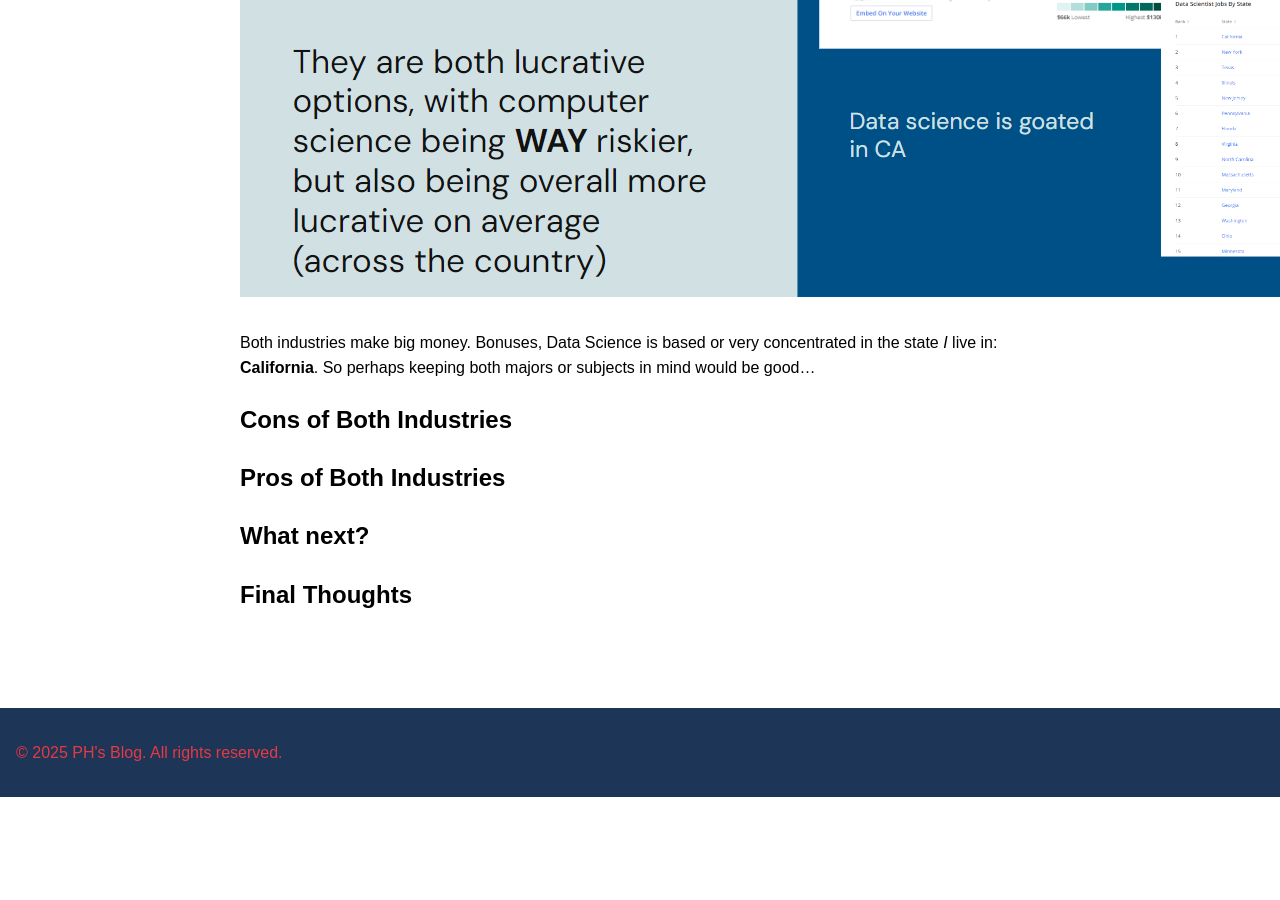
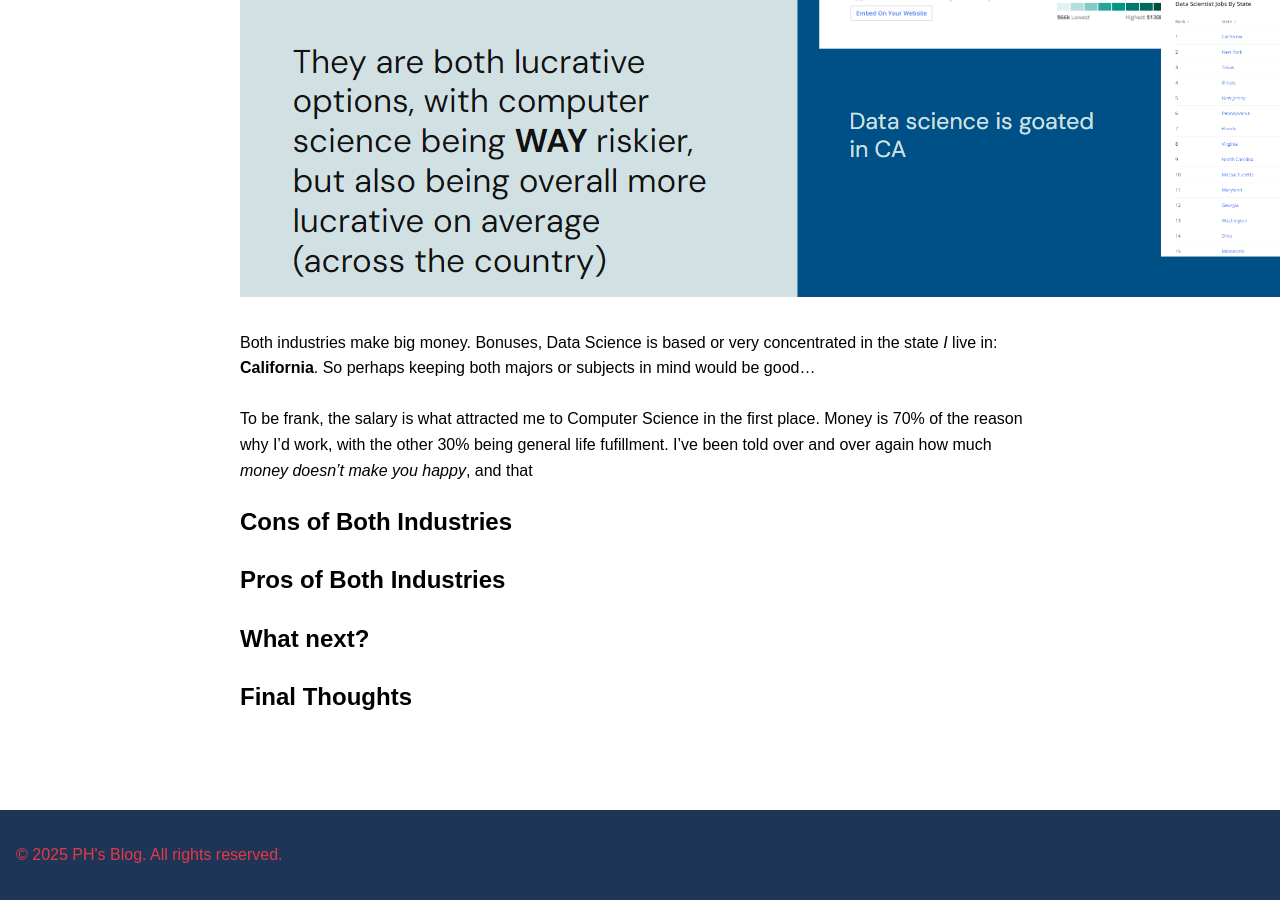
Before and after one commit to CaptainSapphire/PH-s-Blog, a Jekyll site: the page built from _posts/2025-02-07-Data-Science.md, in a window 1280 px wide and 900 px high, scrolled down 5794 px. Built offline with Jekyll 4.4.1, drawn with Linux system fonts in a browser that asks for light colours; our own code applies the rules of GitHub Pages for plain Markdown files; before the commit the page ends 6591 px from its top, so only the background shows below that.

Commit message:
Update 2025-02-07-Data-Science.md

```diff
--- a/_posts/2025-02-07-Data-Science.md
+++ b/_posts/2025-02-07-Data-Science.md
@@ -32,7 +32,8 @@ The Computer Science Industry feels like it is in a state of panic with its unem
 
 # Money, Money, Money
 !["Slide 10"](https://github.com/CaptainSapphire/PH-s-Blog/blob/main/assets/February%202025/slide10.png?raw=true)<br><br>
-Both industries make big money. Bonuses, Data Science is based or very concentrated in the state *I* live in: **California**. So perhaps keeping both majors or subjects in mind would be good...
+Both industries make big money. Bonuses, Data Science is based or very concentrated in the state *I* live in: **California**. So perhaps keeping both majors or subjects in mind would be good...<br><br>
+To be frank, the salary is what attracted me to Computer Science in the first place. Money is 70% of the reason why I'd work, with the other 30% being general life fufillment. I've been told over and over again how much *money doesn't make you happy*, and that
 
 # Cons of Both Industries
 
```
